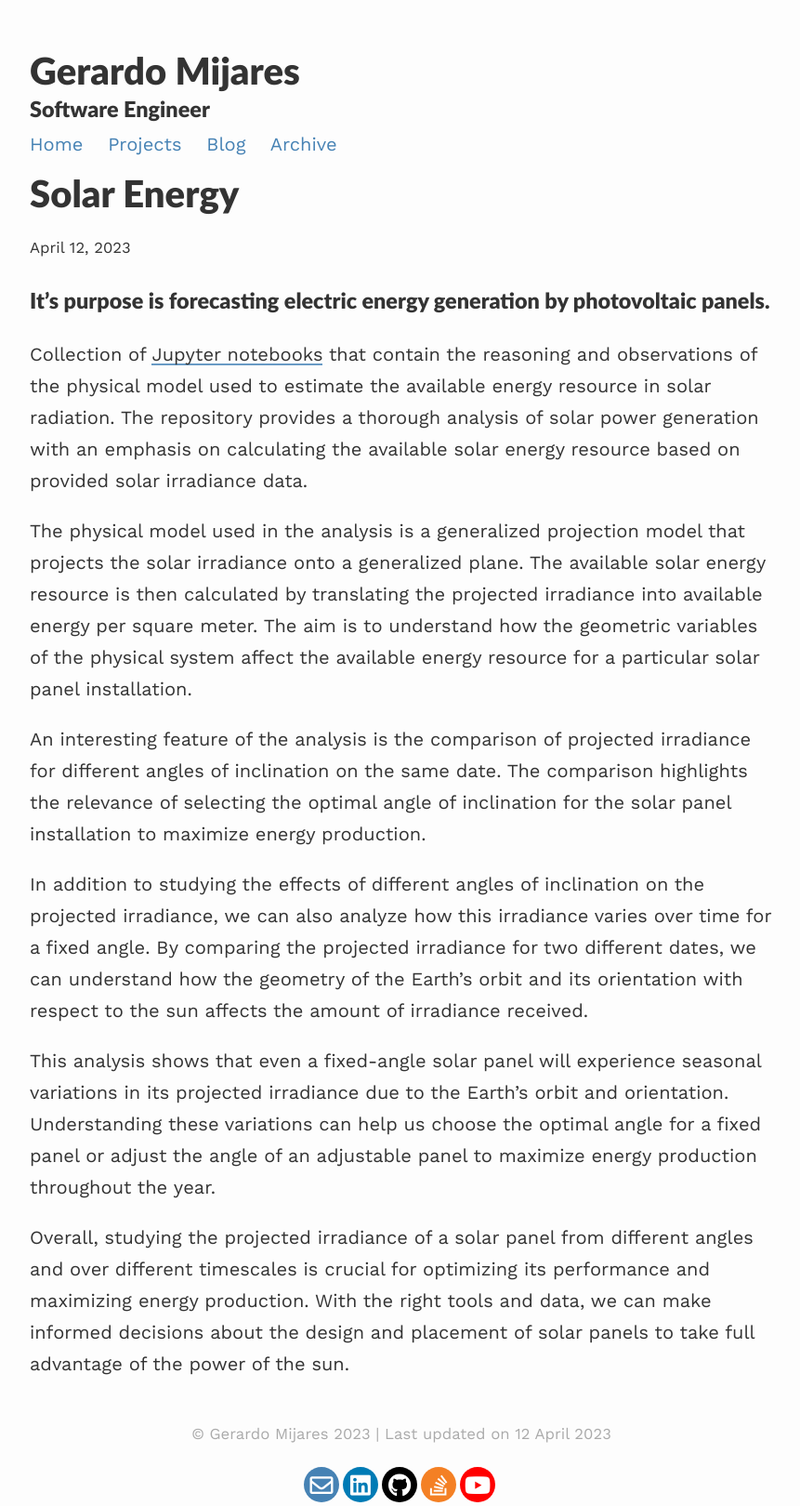
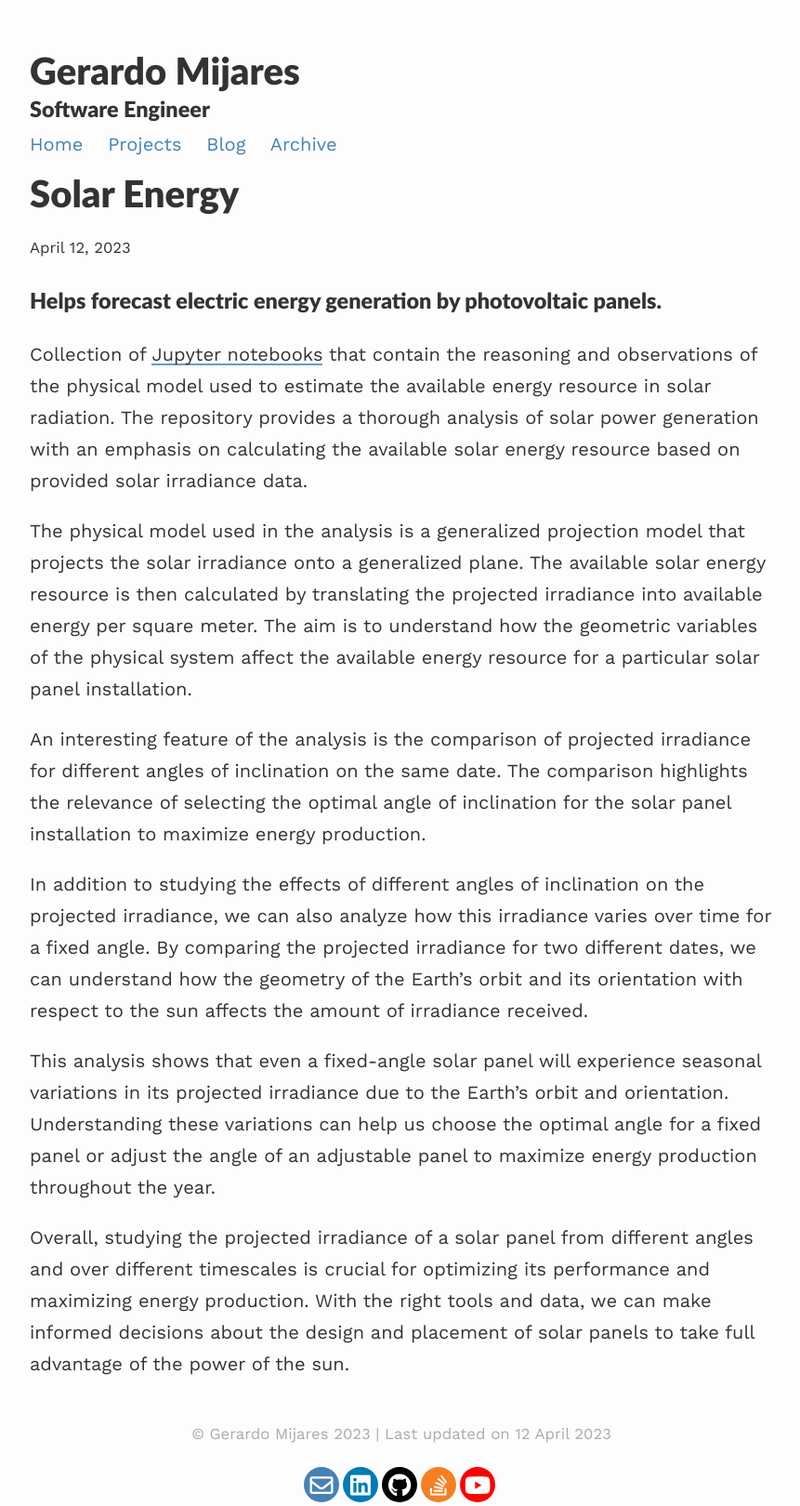
Before and after one commit to gerryatsxf/gerryatsxf.github.io, a Jekyll site: the page built from _projects/projectSolarEnergy.md, in a window 1280 px wide. Shown: the whole page at 93% size, without its empty margins (208-1069 px from the left). Built offline with Jekyll 4.4.1, drawn with Linux system fonts in a browser that asks for light colours; nearby versions of some CDN libraries.

Commit message:
improving

```diff
--- a/_projects/projectSolarEnergy.md
+++ b/_projects/projectSolarEnergy.md
@@ -4,7 +4,7 @@ title: Solar Energy
 description: Solar resources data analysis for electricity generation forecasts.
 ---
 
-### It's purpose is forecasting electric energy generation by photovoltaic panels.
+### Helps forecast electric energy generation by photovoltaic panels.
 
 Collection of [Jupyter notebooks](https://github.com/gerryatsxf/disponibilidad-recurso-energetico) that contain the reasoning and observations of the physical model used to estimate the available energy resource in solar radiation. The repository provides a thorough analysis of solar power generation with an emphasis on calculating the available solar energy resource based on provided solar irradiance data.
 
```
